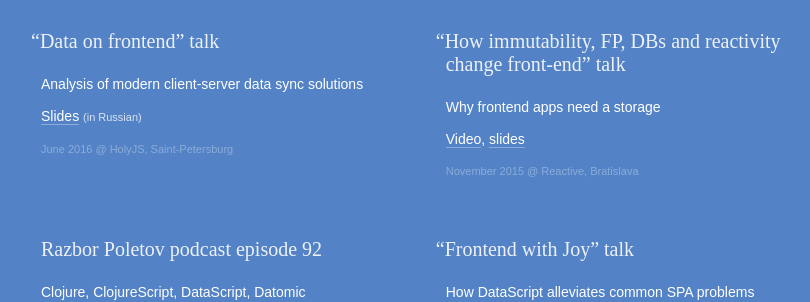
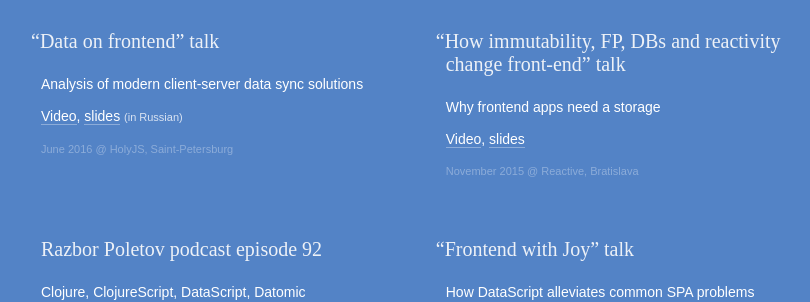
Before and after one commit to tonsky/tonsky.github.io, a Jekyll site: the page built from talks/index.html, in a window 1280 px wide and 900 px high. Shown: the part 428-730 px from the top of the window, without its empty margins (196-1006 px from the left). Built offline with Jekyll 4.4.1, drawn with Linux system fonts in a browser that asks for light colours; some web fonts are replaced.

Commit message:
HolyJS video

```diff
--- a/talks/index.html
+++ b/talks/index.html
@@ -28,7 +28,7 @@ class: page_wide
 <div class=event>
     <h1><span class=q>“</span>Data on frontend” talk<span class="lang lang_ru"></span></h1>
     <p>Analysis of modern client-server data sync solutions
-    <p class=links><a href="https://dl.dropboxusercontent.com/u/561580/conferences/2016.06%20holyjs.pdf">Slides</a> <span class=lang>(in Russian)</span>
+    <p class=links><a href="https://www.youtube.com/watch?v=ZWNtxmrA4UY">Video</a>, <a href="https://dl.dropboxusercontent.com/u/561580/conferences/2016.06%20holyjs.pdf">slides</a> <span class=lang>(in Russian)</span>
     <p class=where>June 2016 <span class=at>@</span>&nbsp;HolyJS, Saint-Petersburg</a>
 </div>
 
```
